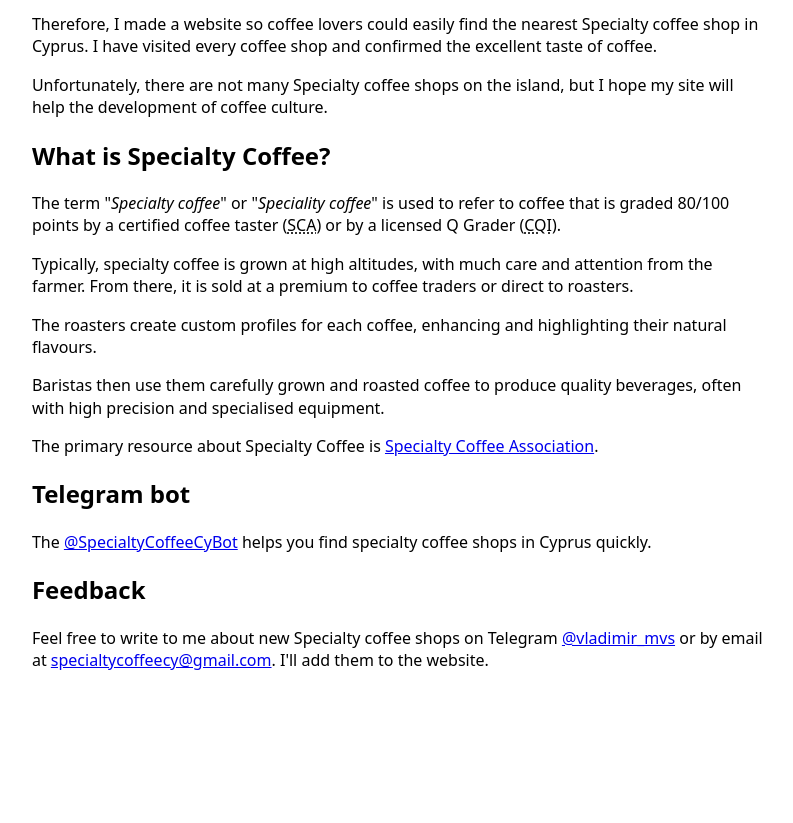
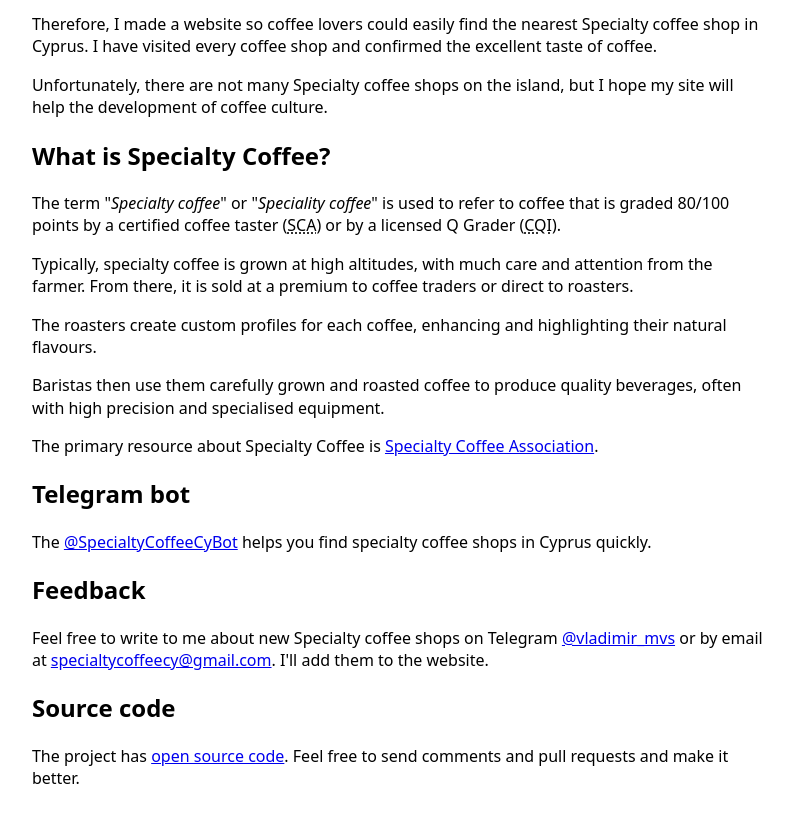
Before and after one commit to specialtycoffeecyprus/frontend, a website built with Vite: page about/index.html in a window 1280 px wide. Shown: the part 163-986 px from the top of the page, without its empty margins (242-1035 px from the left). Before the commit the page ends 883 px from the top, so only its background shows below. Built offline with nearby package versions, Linux system fonts and the light colour scheme.

Commit message:
Add source code info
Signed-off-by: Vladimir Martsul <vladimir.martsul@alphawave.ru>

```diff
--- a/about/index.html
+++ b/about/index.html
@@ -36,5 +36,8 @@
 
 <h2>Feedback</h2>
 <p>Feel free to write to me about new Specialty coffee shops on Telegram <a href="https://t.me/vladimir_mvs" rel="nofollow noopener" target="_blank">@vladimir_mvs</a> or by email at <a href="mailto:specialtycoffeecy@gmail.com">specialtycoffeecy@gmail.com</a>. I'll add them to the website.</p>
+
+<h2>Source code</h2>
+<p>The project has <a href="https://github.com/specialtycoffeecyprus" rel="nofollow noopener" target="_blank">open source code</a>. Feel free to send comments and pull requests and make it better.</p>
 </body>
 </html>
```
